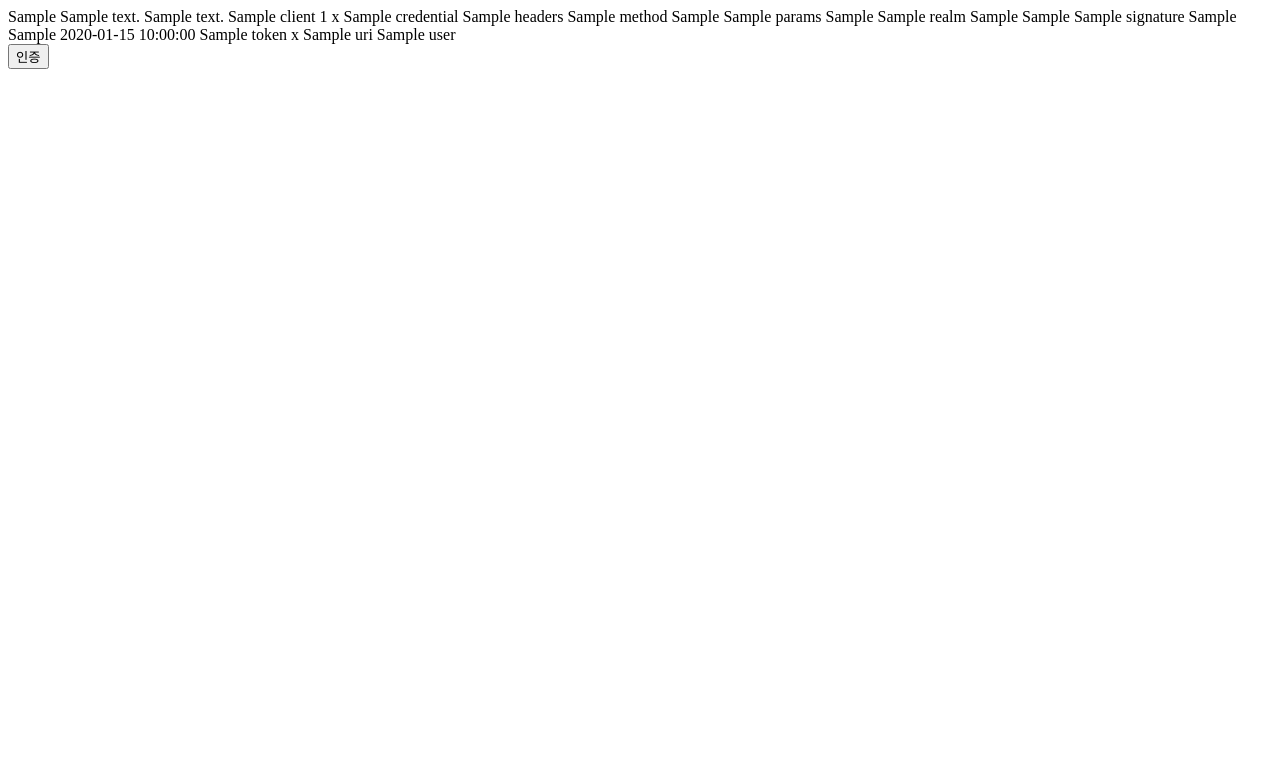
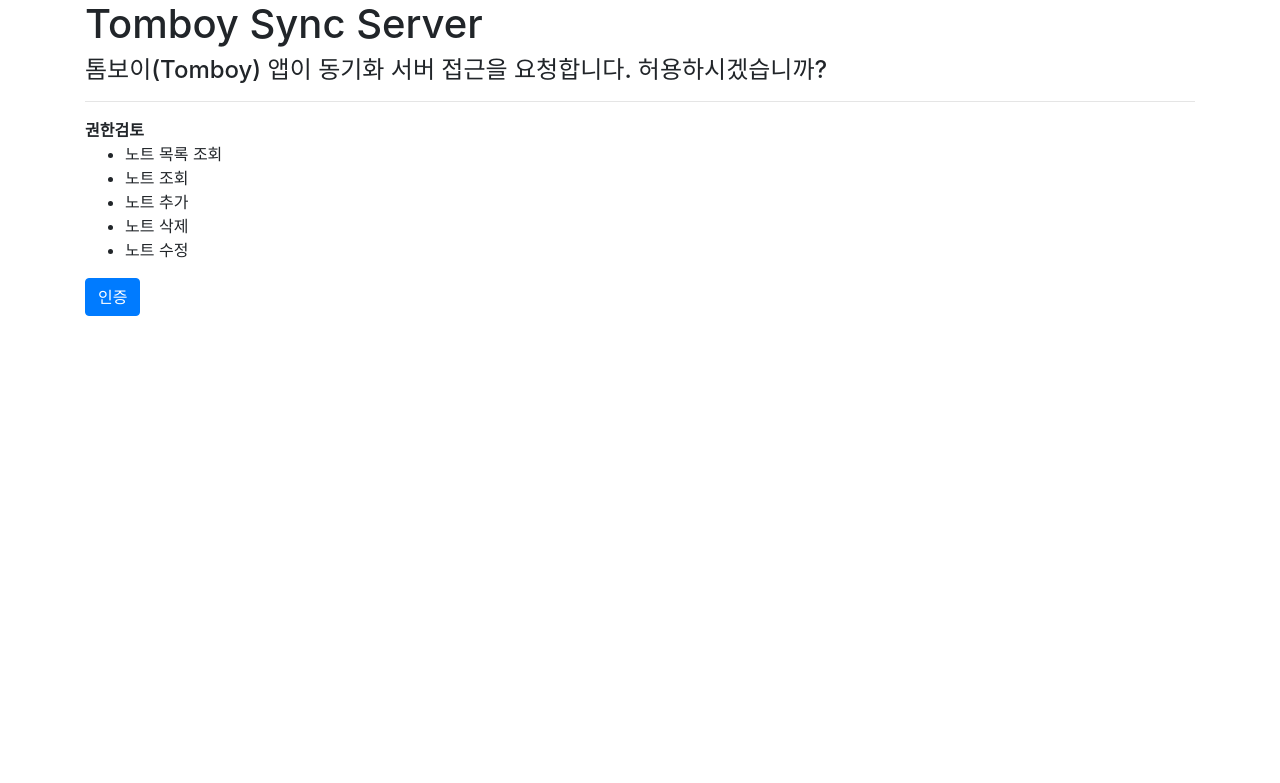
Before and after one commit to search5/peterboy, a Flask app: template peterboy/templates/authorize.html in a window 1280 px wide. Shown: the top 783 px of the page. Run offline with Flask 2, Linux system fonts and the light colour scheme; the template is opened without the code that fills it: most values are stand-ins (such as "Sample title", 1, 10 or a date in 2020); some libraries are stand-ins or nearby versions.

Commit message:
인증화면 개선

```diff
--- a/peterboy/templates/authorize.html
+++ b/peterboy/templates/authorize.html
@@ -1,31 +1,44 @@
-{{ req.auth_params }}
- {{ req.body }}
- {{ req.body_params }}
- {{ req.client }}
- {{ req.client_id }}
- {{ req.client_secret }}
- {{ req.credential }}
- {{ req.headers }}
- {{ req.method }}
- {{ req.oauth_params }}
- {{ req.params }}
- {{ req.query }}
- {{ req.query_params }}
- {{ req.realm }}
- {{ req.redirect_uri }}
- {{ req.rsa_public_key }}
- {{ req.signature }}
- {{ req.signature_method }}
- {{ req.signature_type }}
- {{ req.timestamp }}
- {{ req.token }}
- {{ req.token_secret }}
- {{ req.uri }}
- {{ req.user }}
+<!doctype html>
+<html lang="en">
+  <head>
+    <!-- Required meta tags -->
+    <meta charset="utf-8">
+    <meta name="viewport" content="width=device-width, initial-scale=1, shrink-to-fit=no">
 
-<form action="{{ req.uri }}" method="post">
-  <input type="hidden" name="granted" value="1">
-  <input type="hidden" name="token" value="{{ req.token }}">
-  <input type="hidden" name="credential" value="{{ req.credential }}">
-  <button type="submit">인증</button>
-</form>
+    <!-- Bootstrap CSS -->
+    <link rel="stylesheet" href="https://stackpath.bootstrapcdn.com/bootstrap/4.3.1/css/bootstrap.min.css" integrity="sha384-ggOyR0iXCbMQv3Xipma34MD+dH/1fQ784/j6cY/iJTQUOhcWr7x9JvoRxT2MZw1T" crossorigin="anonymous">
+
+    <title>Hello, world!</title>
+  </head>
+  <body>
+    <main role="main" class="container">
+      <div class="starter-template">
+        <h1>Tomboy Sync Server</h1>
+
+        <h4>톰보이(Tomboy) 앱이 동기화 서버 접근을 요청합니다. 허용하시겠습니까?</h4>
+        <hr>
+        <b>권한검토</b>
+        <ul>
+          <li>노트 목록 조회</li>
+          <li>노트 조회</li>
+          <li>노트 추가</li>
+          <li>노트 삭제</li>
+          <li>노트 수정</li>
+        </ul>
+
+        <form action="{{ req.uri }}" method="post">
+          <input type="hidden" name="granted" value="1">
+          <input type="hidden" name="token" value="{{ req.token }}">
+          <input type="hidden" name="credential" value="{{ req.credential }}">
+          <button type="submit" class="btn btn-primary">인증</button>
+        </form>
+      </div>
+    </main>
+
+    <!-- Optional JavaScript -->
+    <!-- jQuery first, then Popper.js, then Bootstrap JS -->
+    <script src="https://code.jquery.com/jquery-3.3.1.slim.min.js" integrity="sha384-q8i/X+965DzO0rT7abK41JStQIAqVgRVzpbzo5smXKp4YfRvH+8abtTE1Pi6jizo" crossorigin="anonymous"></script>
+    <script src="https://cdnjs.cloudflare.com/ajax/libs/popper.js/1.14.7/umd/popper.min.js" integrity="sha384-UO2eT0CpHqdSJQ6hJty5KVphtPhzWj9WO1clHTMGa3JDZwrnQq4sF86dIHNDz0W1" crossorigin="anonymous"></script>
+    <script src="https://stackpath.bootstrapcdn.com/bootstrap/4.3.1/js/bootstrap.min.js" integrity="sha384-JjSmVgyd0p3pXB1rRibZUAYoIIy6OrQ6VrjIEaFf/nJGzIxFDsf4x0xIM+B07jRM" crossorigin="anonymous"></script>
+  </body>
+</html>
```
Also changed, not shown: peterboy.db.
